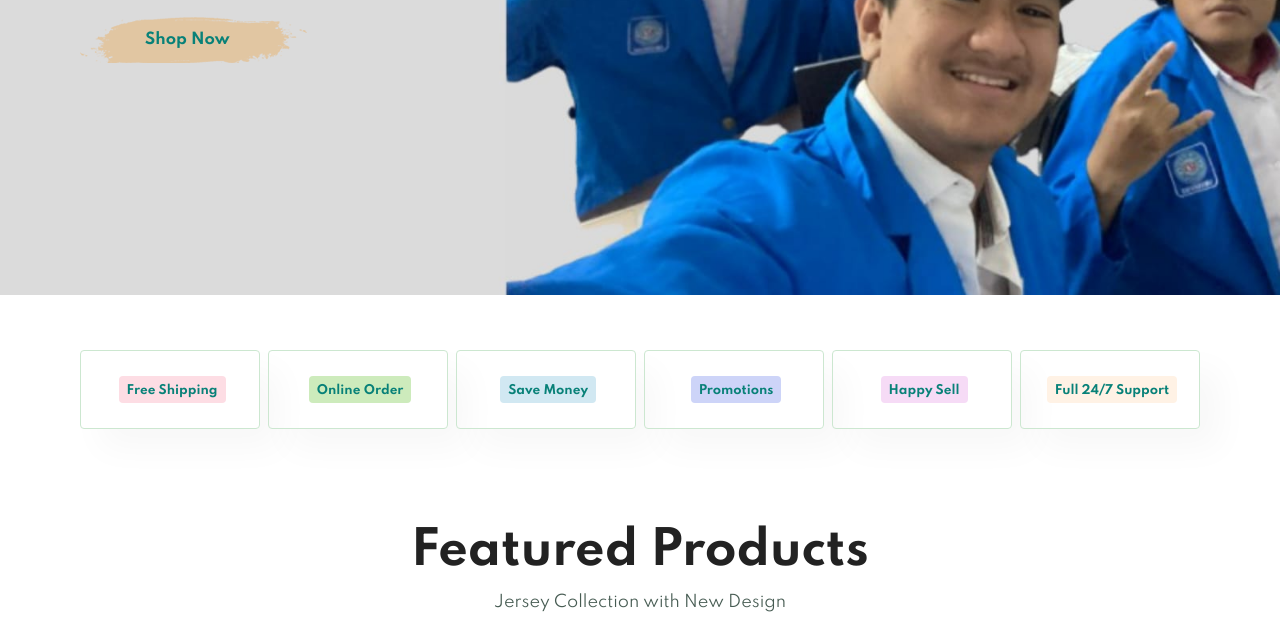
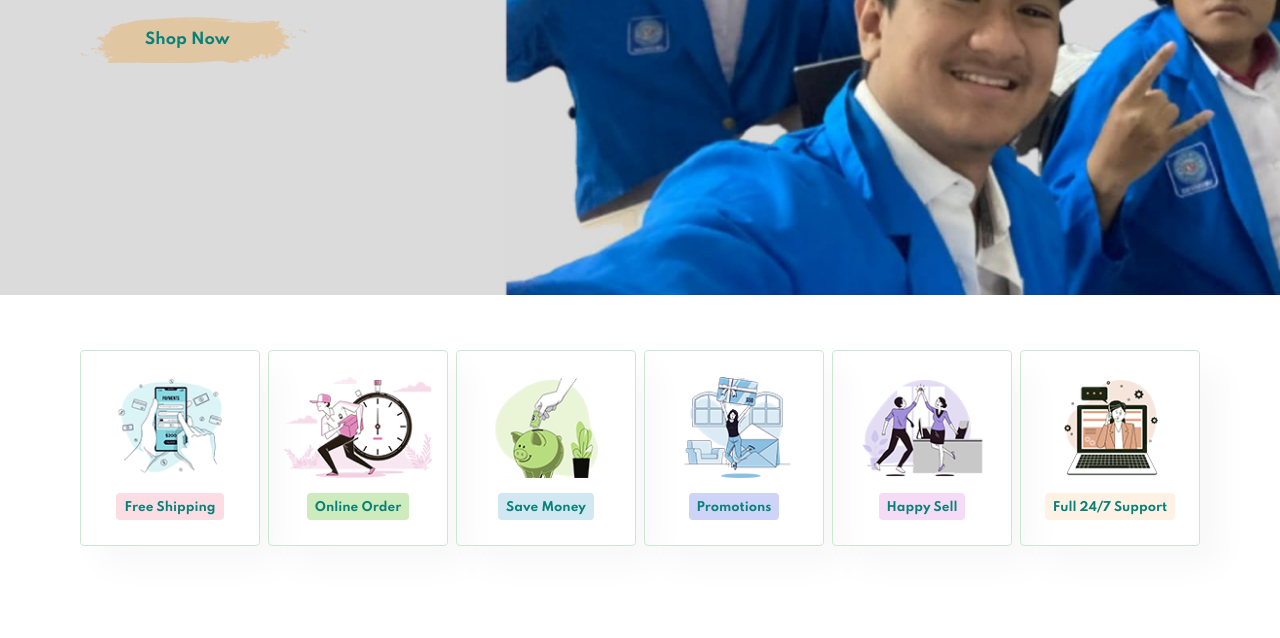
Before and after one commit to potabe/cibustore, a plain HTML site: page index.html in a window 1280 px wide. Shown: the part 510-1148 px from the top of the page. Drawn offline with Linux system fonts and the light colour scheme; files whose address does not match are found by name.

Commit message:
Update index.html

```diff
--- a/index.html
+++ b/index.html
@@ -56,27 +56,27 @@
     <!-- Feature -->
     <section id="feature" class="section-p1">
       <div class="fe-box">
-        <img src="img/features/f1.png" alt="" />
+        <img src="features/f1.png" alt="" />
         <h6>Free Shipping</h6>
       </div>
       <div class="fe-box">
-        <img src="img/features/f2.png" alt="" />
+        <img src="features/f2.png" alt="" />
         <h6>Online Order</h6>
       </div>
       <div class="fe-box">
-        <img src="img/features/f3.png" alt="" />
+        <img src="features/f3.png" alt="" />
         <h6>Save Money</h6>
       </div>
       <div class="fe-box">
-        <img src="img/features/f4.png" alt="" />
+        <img src="features/f4.png" alt="" />
         <h6>Promotions</h6>
       </div>
       <div class="fe-box">
-        <img src="img/features/f5.png" alt="" />
+        <img src="features/f5.png" alt="" />
         <h6>Happy Sell</h6>
       </div>
       <div class="fe-box">
-        <img src="img/features/f6.png" alt="" />
+        <img src="features/f6.png" alt="" />
         <h6>Full 24/7 Support</h6>
       </div>
     </section>
```
